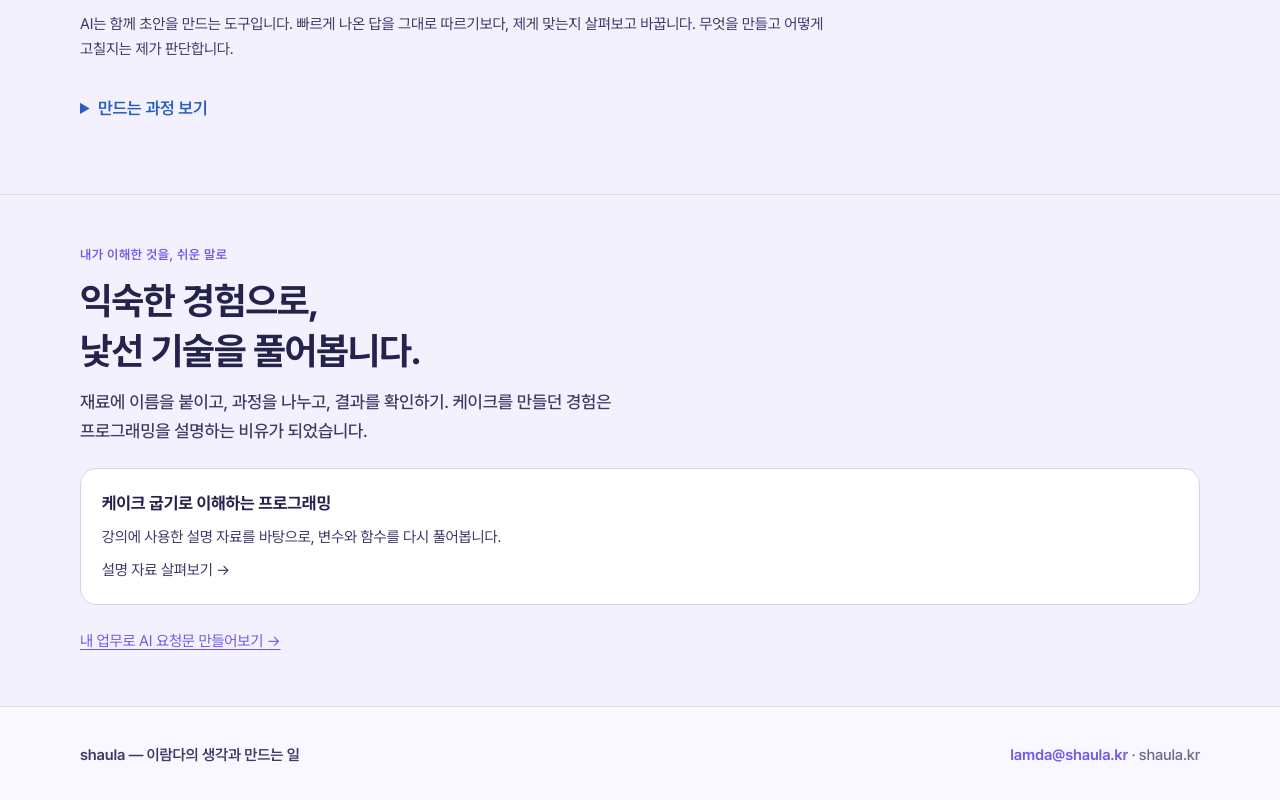
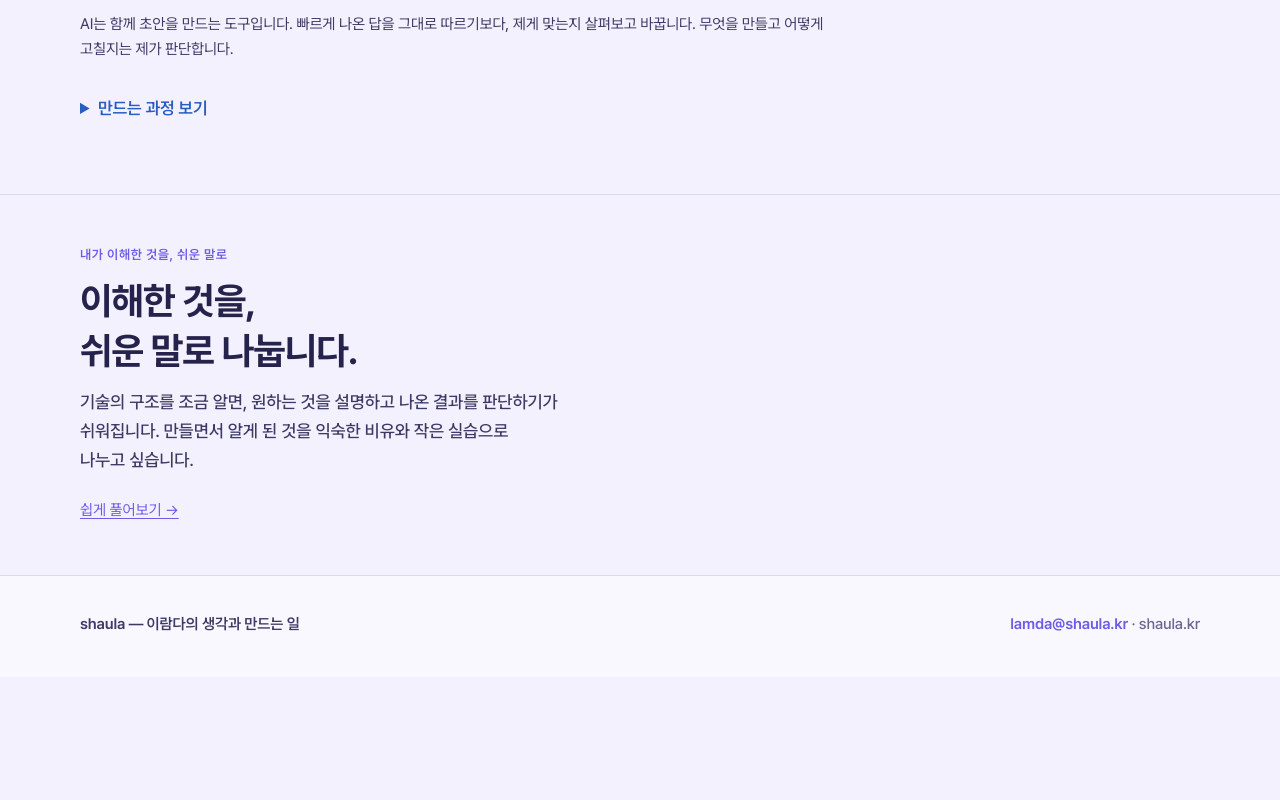
Before and after one commit to LamdaLee/Shaula, a Next.js app: page / in a window 1280 px wide. Shown: the part 1057-1857 px from the top of the page. After the commit the page ends 1734 px from the top, so only its background shows below. Built offline with nearby package versions, Linux system fonts and the light colour scheme.

Commit message:
Keep home focused on introduction and intent

```diff
--- a/src/app/page.tsx
+++ b/src/app/page.tsx
@@ -44,14 +44,9 @@ export default function HomePage() {
     <section className={`section ${styles.eduBand}`} aria-labelledby="materials-title">
       <div className="shell"><Reveal>
         <p className="section__eyebrow">내가 이해한 것을, 쉬운 말로</p>
-        <h2 id="materials-title" className="section__title section__title--lines">익숙한 경험으로,<br />낯선 기술을 풀어봅니다.</h2>
-        <p className="section__lead">재료에 이름을 붙이고, 과정을 나누고, 결과를 확인하기. 케이크를 만들던 경험은 프로그래밍을 설명하는 비유가 되었습니다.</p>
-        <Link className={styles.courseCard} href="/education#materials">
-          <strong>케이크 굽기로 이해하는 프로그래밍</strong>
-          <span>강의에 사용한 설명 자료를 바탕으로, 변수와 함수를 다시 풀어봅니다.</span>
-          <span>설명 자료 살펴보기 →</span>
-        </Link>
-        <p className={styles.smallLinks}><Link href="/try">내 업무로 AI 요청문 만들어보기 →</Link></p>
+        <h2 id="materials-title" className="section__title section__title--lines">이해한 것을,<br />쉬운 말로 나눕니다.</h2>
+        <p className="section__lead">기술의 구조를 조금 알면, 원하는 것을 설명하고 나온 결과를 판단하기가 쉬워집니다. 만들면서 알게 된 것을 익숙한 비유와 작은 실습으로 나누고 싶습니다.</p>
+        <p className={styles.smallLinks}><Link href="/education">쉽게 풀어보기 →</Link></p>
       </Reveal></div>
     </section>
   </>;
```
